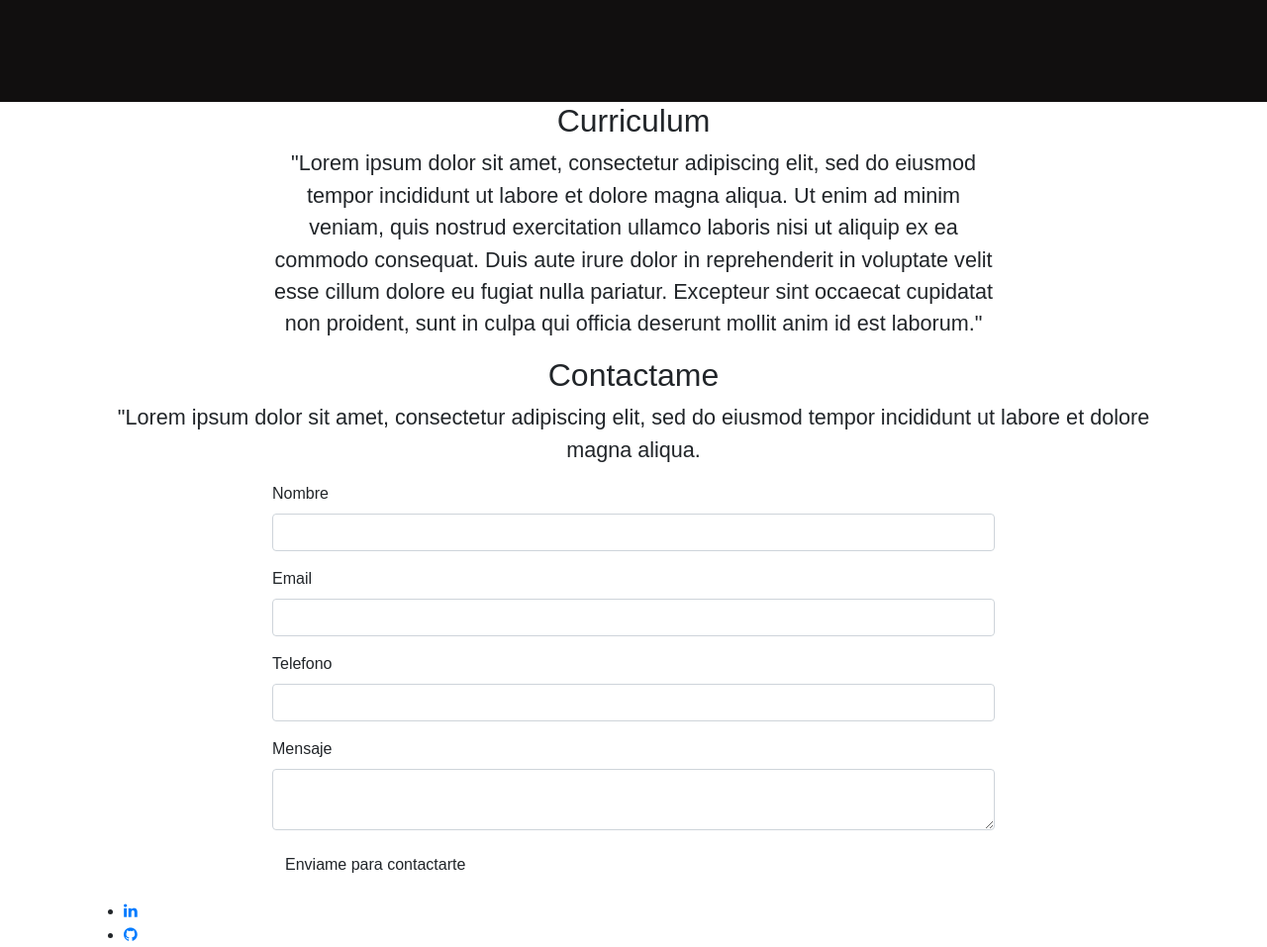
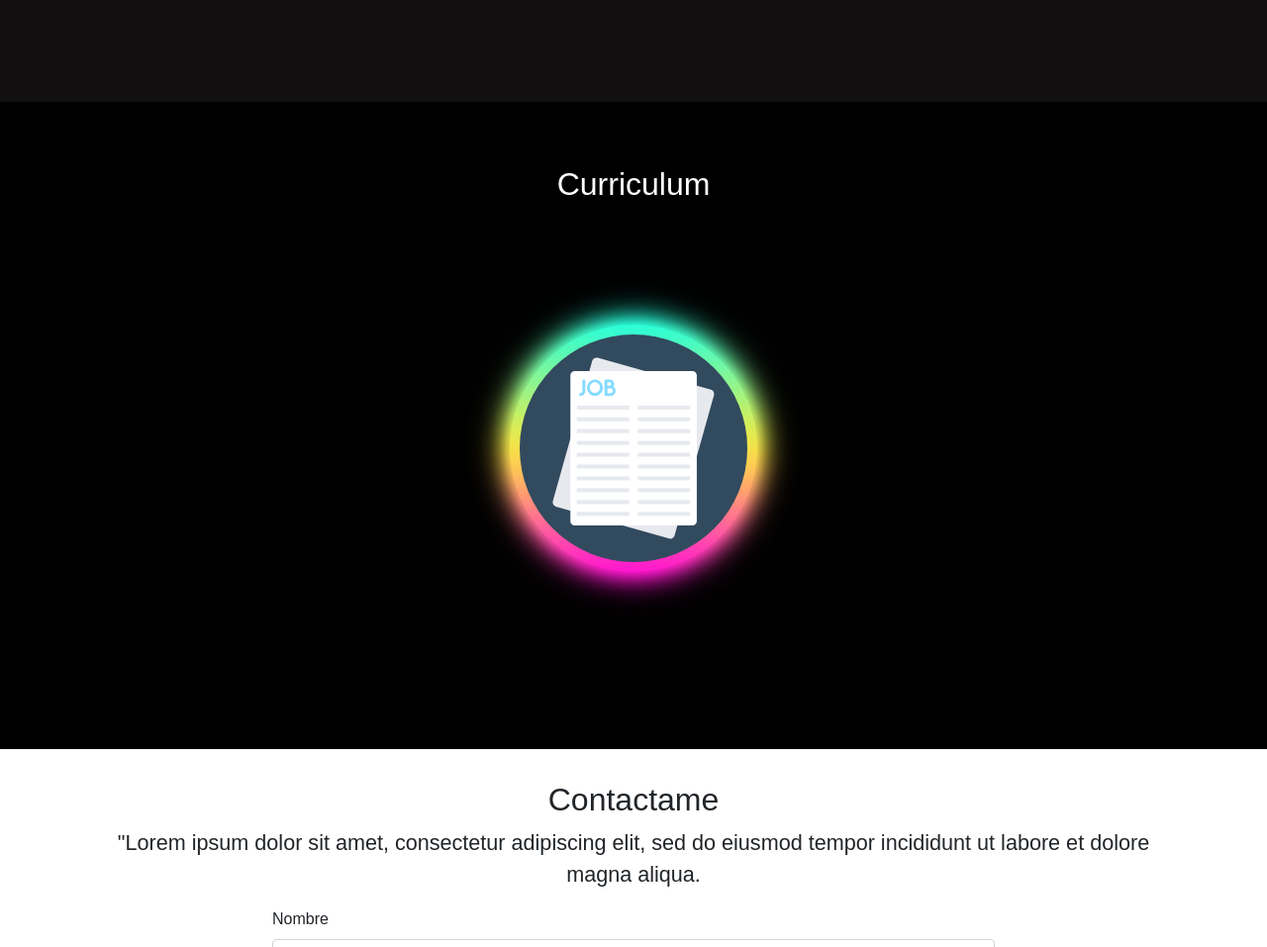
Before and after one commit to March-Hdz-Carba/March-Hdz-Carba.github.io, a website: page index.html in a window 1280 px wide. Shown: the part 1977-2934 px from the top of the page at 99% size. Drawn offline with nearby package versions, Linux system fonts and the light colour scheme.

Commit message:
Add section about curriculum, with style and href

```diff
--- a/index.html
+++ b/index.html
@@ -12,6 +12,7 @@
     <link rel="stylesheet" type="text/css" href="src/Name.css">
     <link rel="stylesheet" type="text/css" href="src/AboutMe.css">
     <link rel="stylesheet" type="text/css" href="src/Projects.css">
+    <link rel="stylesheet" type="text/css" href="src/cv.css">
 
 </head>
 <body>
@@ -124,7 +125,7 @@
 
 
     <!--Section of Projects-->
-    <section class="jumbotron jumbotron-fluid slidPro">
+    <section class="jumbotron jumbotron-fluid slidPro" id="projects">
         <div class="justify-content-center text-center">
                 <h2>Proyectos</h2>
                 <br>
@@ -135,52 +136,61 @@
                     <div class="content">
                         <h2>Save Word</h2>
                         <p>Aqui va algo de la descripcion del proyecto</p>
+                        <button type="button" class="btn btn-info">Sitio</button>
+                        <button type="button" class="btn btn-info">Github</button>
                     </div>
                 </li>
                 <li>
                     <div class="content">
                         <h2>Tic Tac Toe</h2>
                         <p>Aqui va algo de la descripcion del proyecto</p>
+                        <button type="button" class="btn btn-info">Sitio</button>
+                        <button type="button" class="btn btn-info">Github</button>
                     </div>
                 </li>
                 <li>
                     <div class="content">
                         <h2>Pocket-Mon</h2>
                         <p>Aqui va algo de la descripcion del proyecto</p>
+                        <button type="button" class="btn btn-info">Sitio</button>
+                        <button type="button" class="btn btn-info">Github</button>
                     </div>
                 </li>
                 <li>
                     <div class="content">
                         <h2>Food-Map</h2>
                         <p>Aqui va algo de la descripcion del proyecto</p>
+                        <button type="button" class="btn btn-info">Sitio</button>
+                        <button type="button" class="btn btn-info">Github</button>
                     </div>
                 </li>
                 <li>
                     <div class="content">
                         <h2>Step'n Safe</h2>
                         <p>Aqui va algo de la descripcion del proyecto</p>
+                        <button type="button" class="btn btn-info">Sitio</button>
+                        <button type="button" class="btn btn-info">Github</button>
                     </div>
                 </li>
             </ul>
     </section>
 
     <!--Section of Curriculum-->
-    <section class="curriculum" id="curriculum">
-        <div class="container">
-            <div class="row">
-                <div class="offset-sm-2 col-sm-8">
-                    <div class="headerText text-center">
-                        <h2>
-                            Curriculum
-                        </h2>
-                        <div>
-                            <p>
-                                "Lorem ipsum dolor sit amet, consectetur adipiscing elit, sed do eiusmod tempor incididunt ut labore et dolore magna aliqua. Ut enim ad minim veniam, quis nostrud exercitation ullamco laboris nisi ut aliquip ex ea commodo consequat. Duis aute irure dolor in reprehenderit in voluptate velit esse cillum dolore eu fugiat nulla pariatur. Excepteur sint occaecat cupidatat non proident, sunt in culpa qui officia deserunt mollit anim id est laborum."
-                            </p>
-                        </div>
-                    </div>
+    <section class="jumbotron jumbotron-fluid curricula" id="curriculum">
+        <div  class="justify-content-center text-center">
+            <h2>
+                Curriculum
+            </h2>
+        </div>
+        <div class="curricul">
+            <a href="https://drive.google.com/open?id=1VrzrzoT3wbJTqYOrSwEig7vT5QviiEUP" target="_blank">
+                <div class="loader">
+                    <span></span>
+                    <span></span>
+                    <span></span>
+                    <span></span>
                 </div>
-            </div>
+            </a>
         </div>
     </section>
 
--- /dev/null
+++ b/src/cv.css
@@ -0,0 +1,74 @@
+.curricula{
+    background: black;
+    color: #fff;
+
+}
+
+.curricul{
+    margin: 0%;
+    padding: 0%;
+    display: flex;
+    justify-content: center;
+    align-items: center;
+    height: 60vh;
+    background: black;
+}
+
+.loader{
+    position: relative;
+    width: 15.625rem;
+    height: 15.625rem;
+    border-radius: 50%;
+    background: linear-gradient(#14ffe9, #ffeb3b, #ff00e0);
+    /* animation: animate 0.5s linear infinite; */
+}
+
+/* @keyframes animate{
+    0%{
+        transform: rotate(0deg);
+    }
+    100%{
+        transform: rotate(360deg);
+    }
+} */
+
+.loader span{
+    position: absolute;
+    width: 100%;
+    height: 100%;
+    border-radius: 50%;
+    background: linear-gradient(#14ffe9, #ffeb3b, #ff00e0);
+
+}
+
+.loader span:nth-child(1){
+   filter: blur(0.3125rem);
+}
+
+.loader span:nth-child(2){
+    filter: blur(0.625rem);
+    /* filter: blur(0.3125rem);  */
+ }
+
+ .loader span:nth-child(3){
+    /* filter: blur(1.25rem);  */
+    filter: blur(0.9375rem);
+ }
+
+ .loader span:nth-child(4){
+    /* filter: blur(1.875rem); */
+    filter: blur(1.25rem);
+ }
+
+ .loader::after{
+     content: "";
+     position: absolute;
+     top: 0.625rem;
+     left: 0.625rem;
+     right: 0.625rem;
+     bottom: 0.625rem;
+     background: url(./imagen/236835.svg);
+     /* cursor: pointer; */
+     /* background: black; */
+     border-radius: 10%;
+ }
```
Also changed, not shown: src/imagen/236835.svg (added), src/imagen/cv.png (added), src/resourses/swiper.min.css (deleted), src/resourses/swiper.min.js (deleted).
